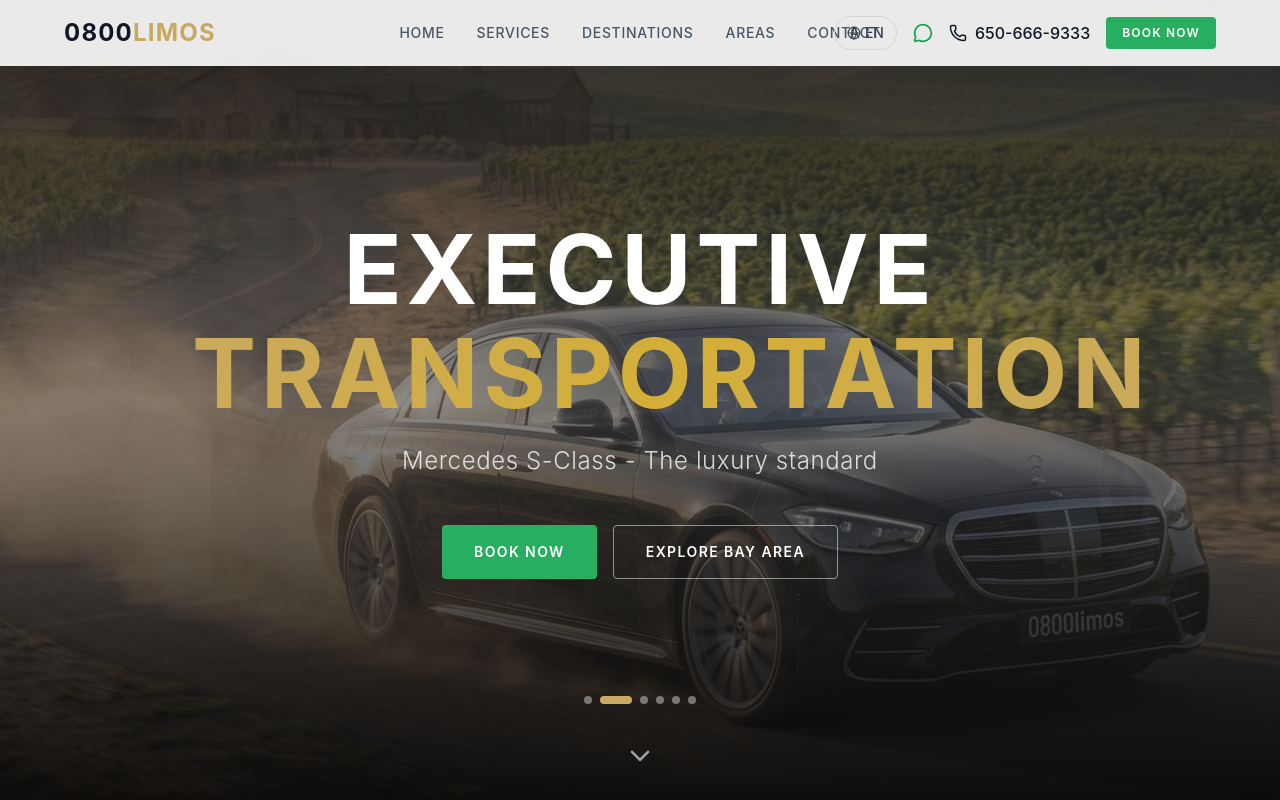
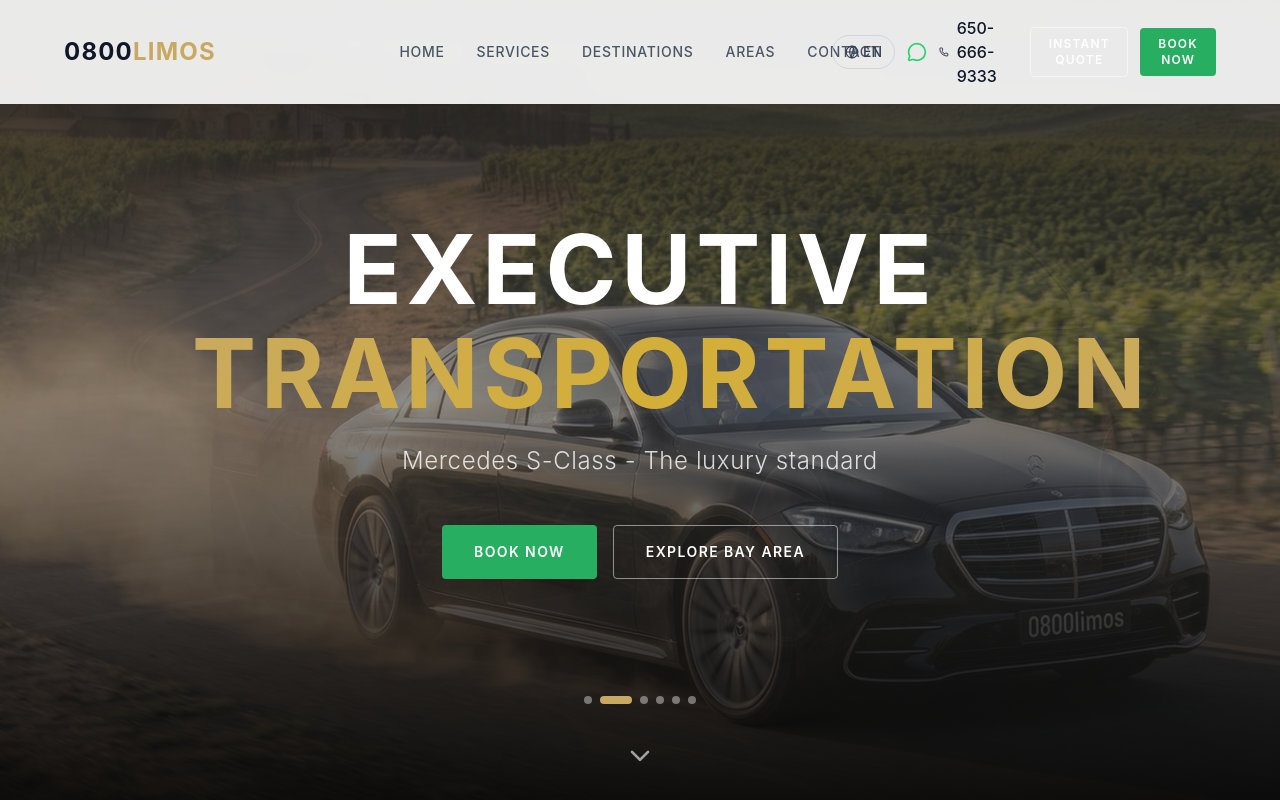
Before and after one commit to guillermedev75/0800limos-website, a React (Vite) app: page / in a window 1280 px wide. Shown: the top 800 px of the page. Built offline with nearby package versions, Linux system fonts and the light colour scheme.

Commit message:
feat: adiciona botão Instant Quote na navbar com contraste

```diff
--- a/src/components/layout/Header.tsx
+++ b/src/components/layout/Header.tsx
@@ -75,13 +75,13 @@
             </nav>
 
             {/* Desktop CTA */}
-            <div className="hidden lg:flex items-center gap-4 justify-self-end">
+            <div className="hidden lg:flex items-center gap-3 justify-self-end">
               <LanguageSwitcher />
               <a
                 href="https://wa.me/16506669333"
                 target="_blank"
                 rel="noopener noreferrer"
-                className="flex items-center gap-2 text-green-600 hover:text-green-700 transition-colors"
+                className="flex items-center gap-2 text-[#25D366] hover:text-[#128C7E] transition-colors"
                 aria-label="WhatsApp"
               >
                 <MessageCircle size={20} />
@@ -93,6 +93,13 @@
                 <Phone size={18} />
                 <span className="font-medium">650-666-9333</span>
               </a>
+              <Button
+                variant="secondary"
+                size="sm"
+                onClick={() => window.open('https://customer.moovs.app/0800-limos-inc/request/new', '_blank')}
+              >
+                {t('header.instantQuote')}
+              </Button>
               <Button
                 variant="primary"
                 size="sm"
--- a/src/i18n/locales/en-US.ts
+++ b/src/i18n/locales/en-US.ts
@@ -8,6 +8,7 @@
       contact: 'Contact',
     },
     cta: 'Book Now',
+    instantQuote: 'Instant Quote',
   },
   hero: {
     title: 'Executive',
--- a/src/i18n/locales/es.ts
+++ b/src/i18n/locales/es.ts
@@ -8,6 +8,7 @@
       contact: 'Contacto',
     },
     cta: 'Reservar',
+    instantQuote: 'Cotización Instantánea',
   },
   hero: {
     title: 'Transporte',
--- a/src/i18n/locales/pt-BR.ts
+++ b/src/i18n/locales/pt-BR.ts
@@ -8,6 +8,7 @@
       contact: 'Contato',
     },
     cta: 'Reserve Já',
+    instantQuote: 'Orçamento Instantâneo',
   },
   hero: {
     title: 'Transporte',
```
